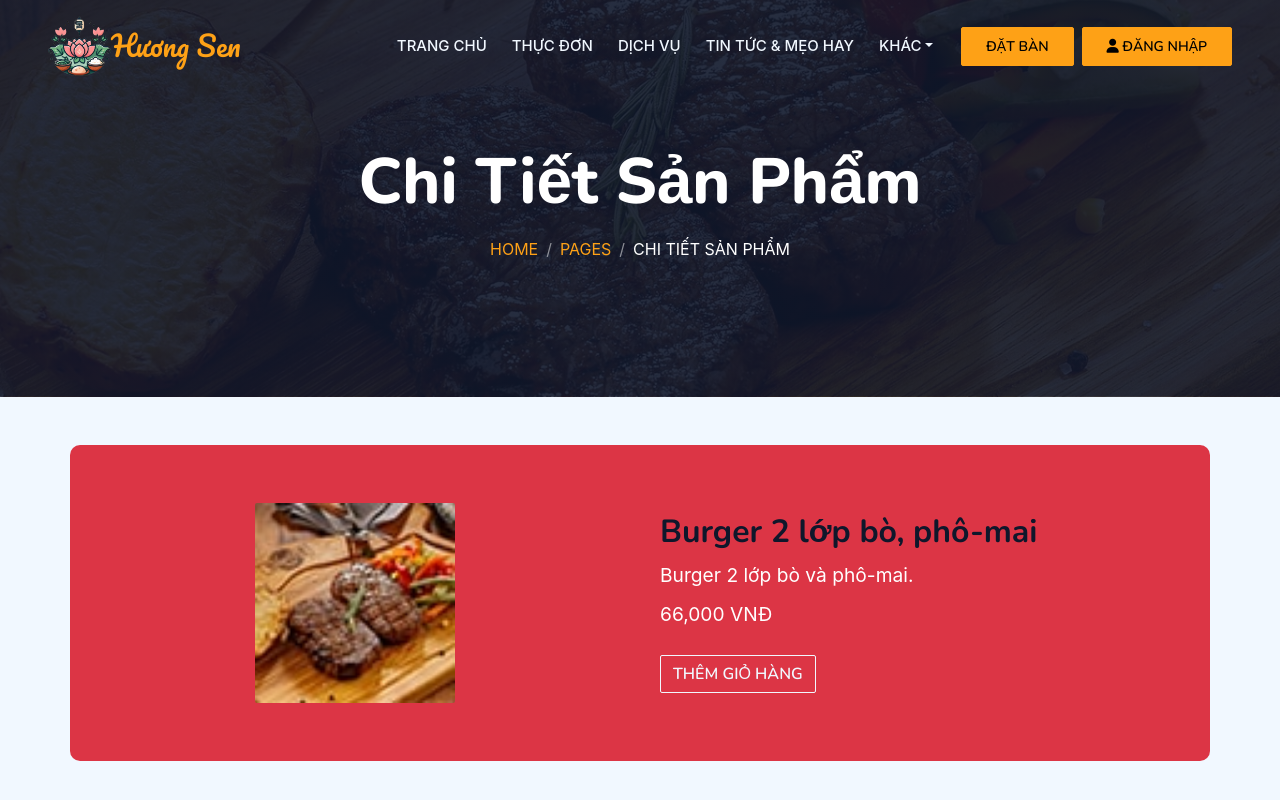
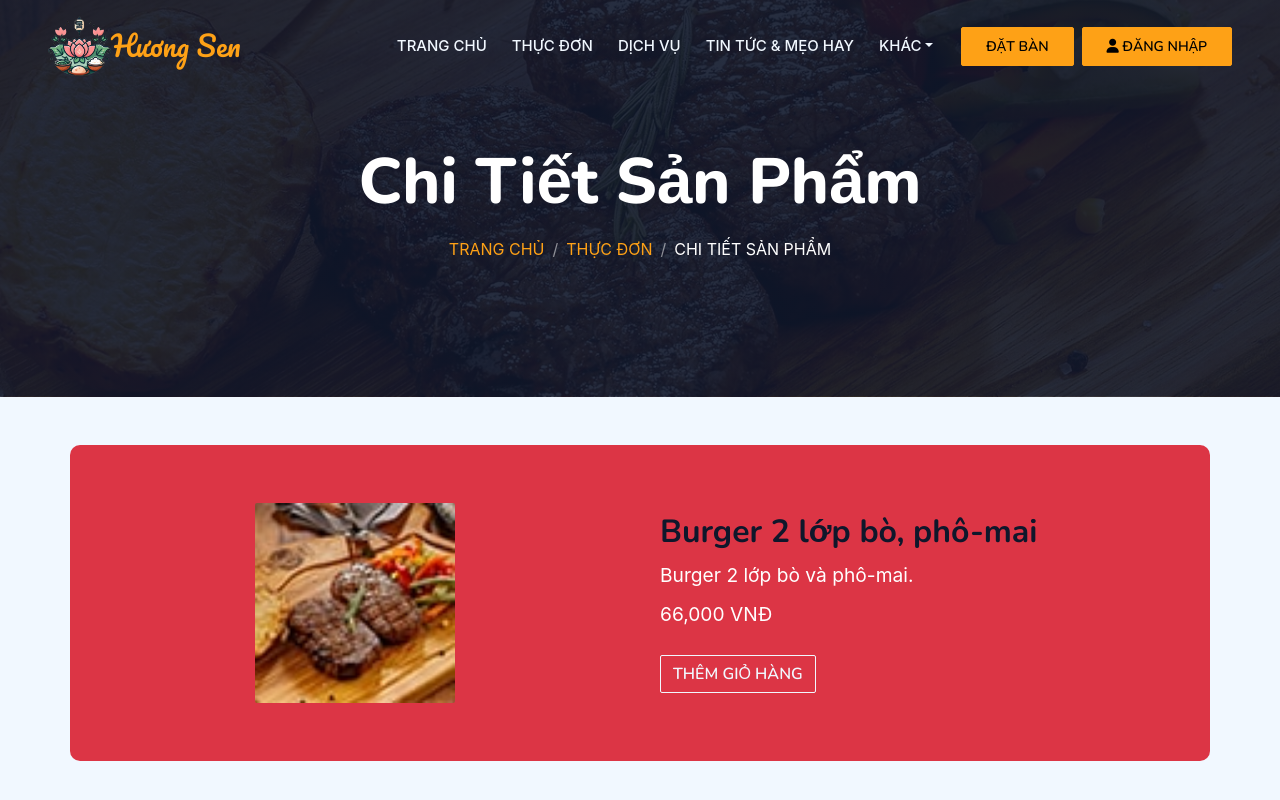
Before and after one commit to TuanLily/Huong-Sen-Restaurant-ADTN, a React (Create React App) app: page /detailproduct in a window 1280 px wide. Shown: the top 800 px of the page. Built offline with nearby package versions, Linux system fonts and the light colour scheme.

Commit message:
[HS-18.1] - Hoàn thành việt hoá trang chi tiết sản phẩm
Hoàn thành việt hoá trang chi tiết sản phẩm

```diff
--- a/src/Pages/Client/DetailProduct.js
+++ b/src/Pages/Client/DetailProduct.js
@@ -9,8 +9,8 @@ const DetailProduct = () => {
           <h1 className="display-3 text-white mb-3 animated slideInDown">Chi Tiết Sản Phẩm</h1>
           <nav aria-label="breadcrumb">
             <ol className="breadcrumb justify-content-center text-uppercase">
-              <li className="breadcrumb-item"><a href="#">Home</a></li>
-              <li className="breadcrumb-item"><a href="#">Pages</a></li>
+              <li className="breadcrumb-item"><a href="#">Trang chủ</a></li>
+              <li className="breadcrumb-item"><a href="#">Thực đơn</a></li>
               <li className="breadcrumb-item text-white active" aria-current="page">Chi Tiết Sản Phẩm</li>
             </ol>
           </nav>
```
